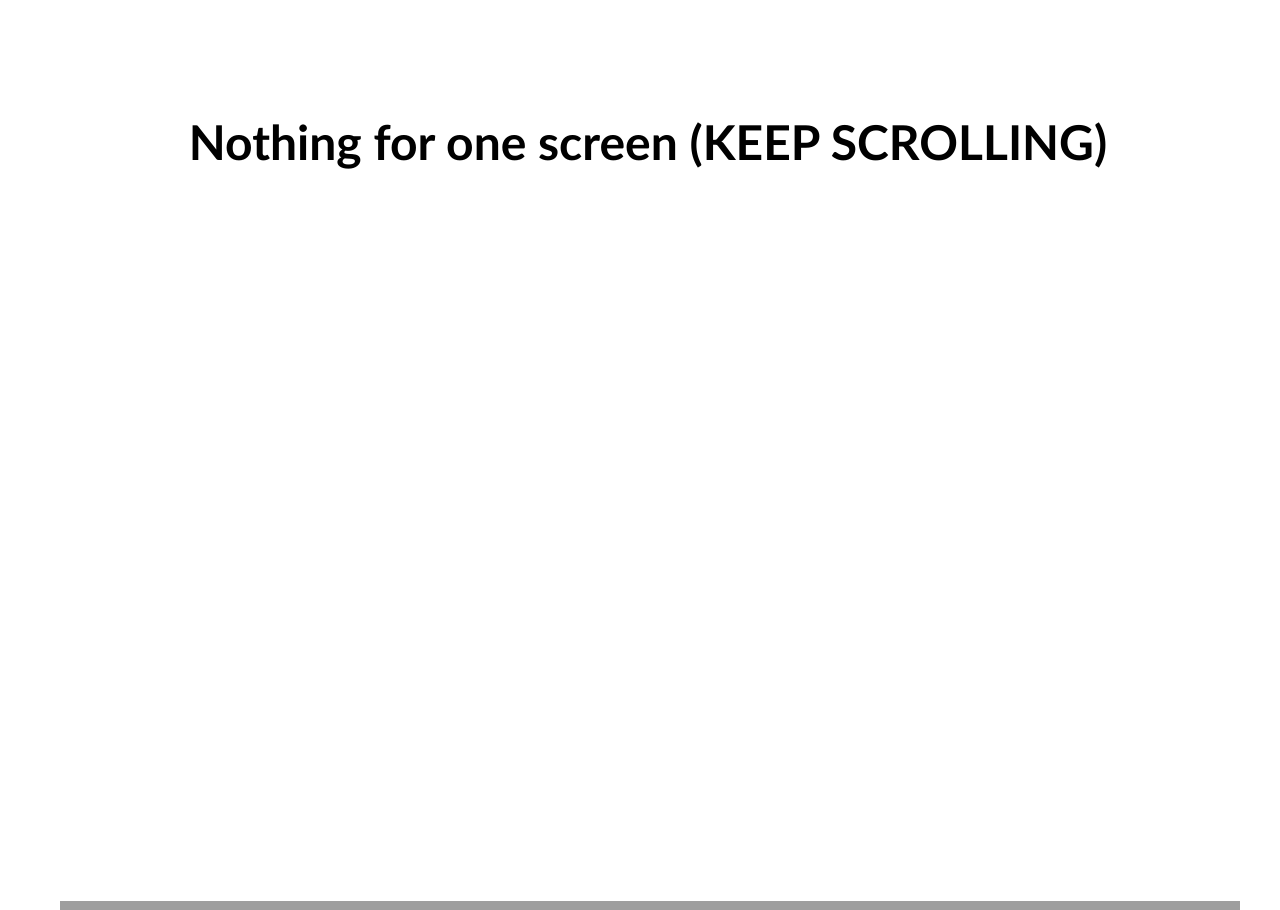
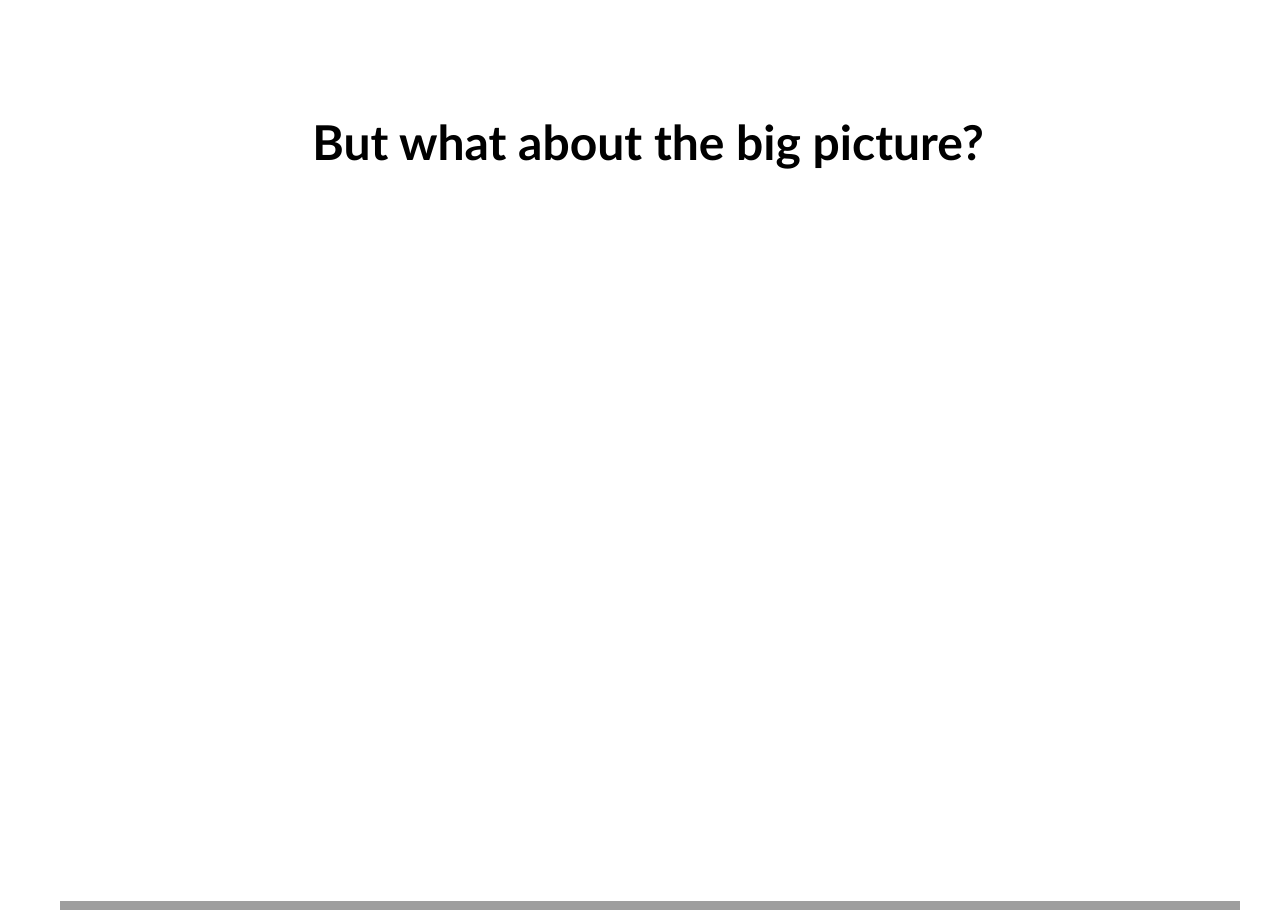
Before and after one commit to EmmaRealUwU/Website-files, a plain HTML site: page admissionEvelienNoordijk/index.html in a window 1280 px wide. Shown: the part 2528-3438 px from the top of the page. Drawn offline with Linux system fonts and the light colour scheme; grey boxes are pictures that could not be loaded.

Commit message:
final changes, comments added

```diff
--- a/admissionEvelienNoordijk/index.html
+++ b/admissionEvelienNoordijk/index.html
@@ -27,7 +27,7 @@
             <img class="comment-left" src="comment5.png">
         </section>
         <section class="section-3">
-            <h2>Nothing for one screen (KEEP SCROLLING)</h2>
+            <h2>But what about the big picture?</h2>
         </section>
         <section class="section-4">
             <div class="top-banner" id="top"></div>
```
